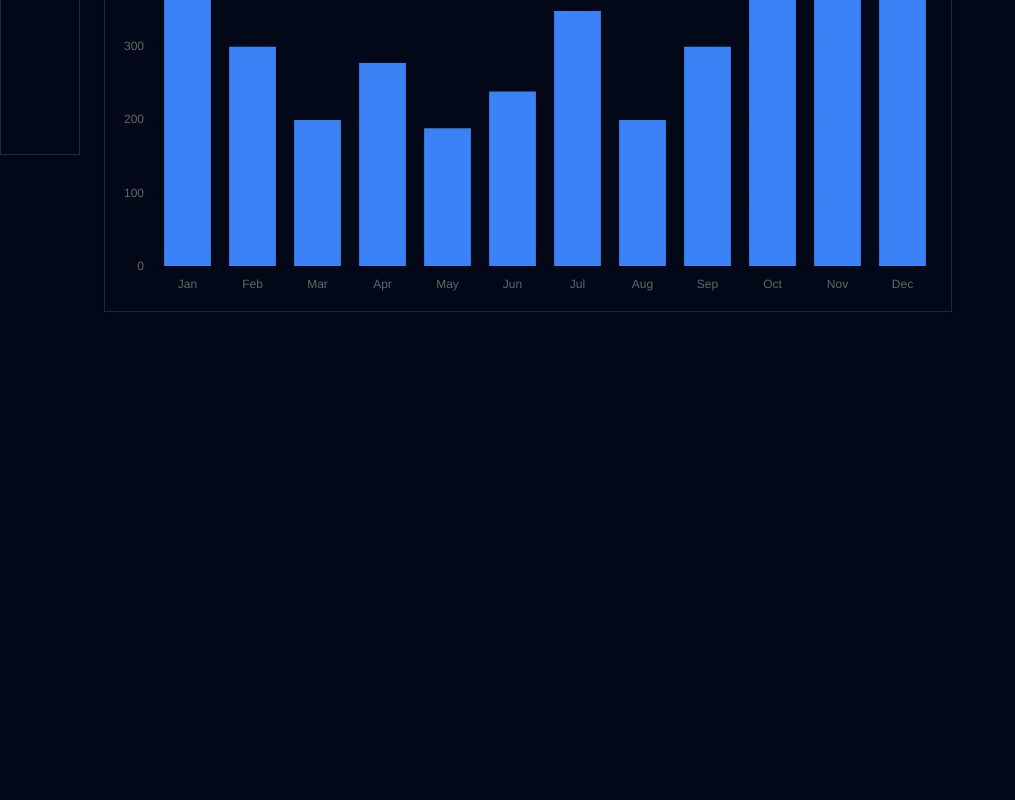
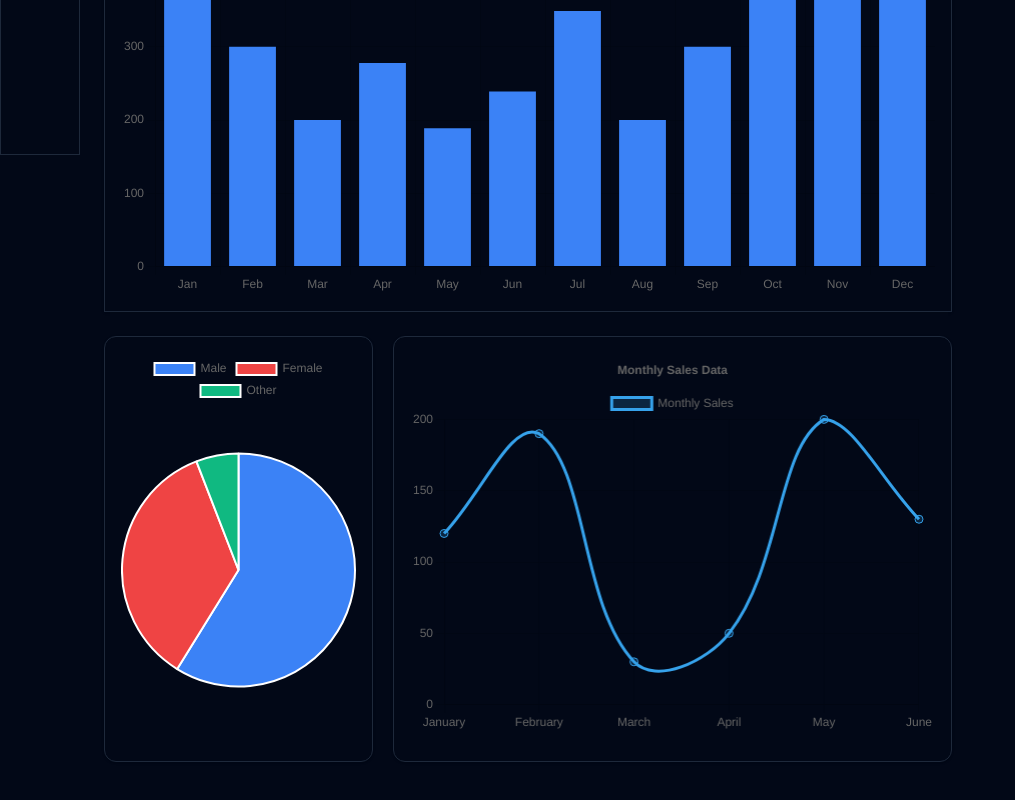
Before and after one commit to havengrim/modern-dashboard, a React app: page / in a window 1280 px wide. Shown: the part 645-1445 px from the top of the page, without its empty margins (0-1015 px from the left). Before the commit the page ends 981 px from the top, so only its background shows below. Built offline with nearby package versions, Linux system fonts and the light colour scheme; the HTML template or start-up script is replaced by a standard one.

Commit message:
line chart

```diff
--- /dev/null
+++ b/src/components/LineChart.tsx
@@ -0,0 +1,70 @@
+import { Line } from 'react-chartjs-2';
+import {
+  Chart as ChartJS,
+  CategoryScale,
+  LinearScale,
+  PointElement,
+  LineElement,
+  Title,
+  Tooltip,
+  Legend,
+} from 'chart.js';
+
+// Register Chart.js components
+ChartJS.register(CategoryScale, LinearScale, PointElement, LineElement, Title, Tooltip, Legend);
+
+const LineChart = () => {
+  const data = {
+    labels: ['January', 'February', 'March', 'April', 'May', 'June'],
+    datasets: [
+      {
+        label: 'Monthly Sales',
+        data: [120, 190, 30, 50, 200, 130],
+        borderColor: 'rgba(54, 162, 235, 1)',
+        backgroundColor: 'rgba(54, 162, 235, 0.2)',
+        fill: true,
+        tension: 0.4, // Smooth curves
+        pointRadius: 4, // Adjust point size
+        pointHoverRadius: 6, // Hover effect for points
+      },
+    ],
+  };
+
+  const options = {
+    responsive: true,
+    maintainAspectRatio: false, // Allows flexibility in height
+    plugins: {
+      legend: {
+        position: 'top' as const,
+      },
+      title: {
+        display: true,
+        text: 'Monthly Sales Data',
+      },
+    },
+    scales: {
+      x: {
+        beginAtZero: true,
+        ticks: {
+          autoSkip: true, // Automatically skip labels on small screens
+          maxTicksLimit: 6, // Limit number of ticks to prevent crowding
+        },
+      },
+      y: {
+        beginAtZero: true,
+        ticks: {
+          autoSkip: true,
+          maxTicksLimit: 5, // Limit number of ticks for y-axis
+        },
+      },
+    },
+  };
+
+  return (
+    <div className='w-full h-[400px] sm:h-[400px] md:h-[450px] lg:h-[380px] min-h-[300px] max-w-full lg:max-w-full mx-auto'>
+      <Line data={data} options={options} className='!h-full !w-full' />
+    </div>
+  );
+};
+
+export default LineChart;
--- a/src/components/PieChartProfile.tsx
+++ b/src/components/PieChartProfile.tsx
@@ -31,7 +31,7 @@ const options = {
 
 const PieChartProfile = () => {
   return (
-    <div className="w-full h-[300px] sm:h-[400px] md:h-[450px] lg:h-[500px] min-h-[300px] max-w-full lg:max-w-[600px] mx-auto">
+    <div className="w-full h-[400px] sm:h-[400px] md:h-[450px] lg:h-[380px] min-h-[300px] max-w-full lg:max-w-[600px] mx-auto">
       <Pie data={data} options={options} />
     </div>
   );
--- a/src/pages/MainDashboard.tsx
+++ b/src/pages/MainDashboard.tsx
@@ -5,6 +5,9 @@ import BarChart from '@/components/BarChart';
 import { SiMoneygram } from "react-icons/si";
 import { FaFile } from "react-icons/fa6";
 import BarChartGrowth from '@/components/BarChartGrowth';
+import PieChartProfile from '@/components/PieChartProfile';
+import { CardContent } from '@mui/material';
+import LineChart from '@/components/LineChart';
 
 const MainDashboard = () => {
   return (
@@ -61,6 +64,27 @@ const MainDashboard = () => {
               <BarChartGrowth />
             </div>
           </div>
+
+          <div className='grid grid-cols-12 py-6 gap-5'>
+              <div className='col-span-12 md:col-span-4'>
+                <Card>
+                  <CardContent>
+                    <div className="h-96"> {/* Set a specific height for the Pie Chart */}
+                      <PieChartProfile />
+                    </div>
+                  </CardContent>
+                </Card>
+              </div>
+              <div className='col-span-12 md:col-span-8'>
+                <Card>
+                  <CardContent>
+                    <div className="h-96"> {/* Set the same height for the Line Chart */}
+                      <LineChart />
+                    </div>
+                  </CardContent>
+                </Card>
+              </div>
+            </div>
         </Grid>
 
       </Grid>
```
